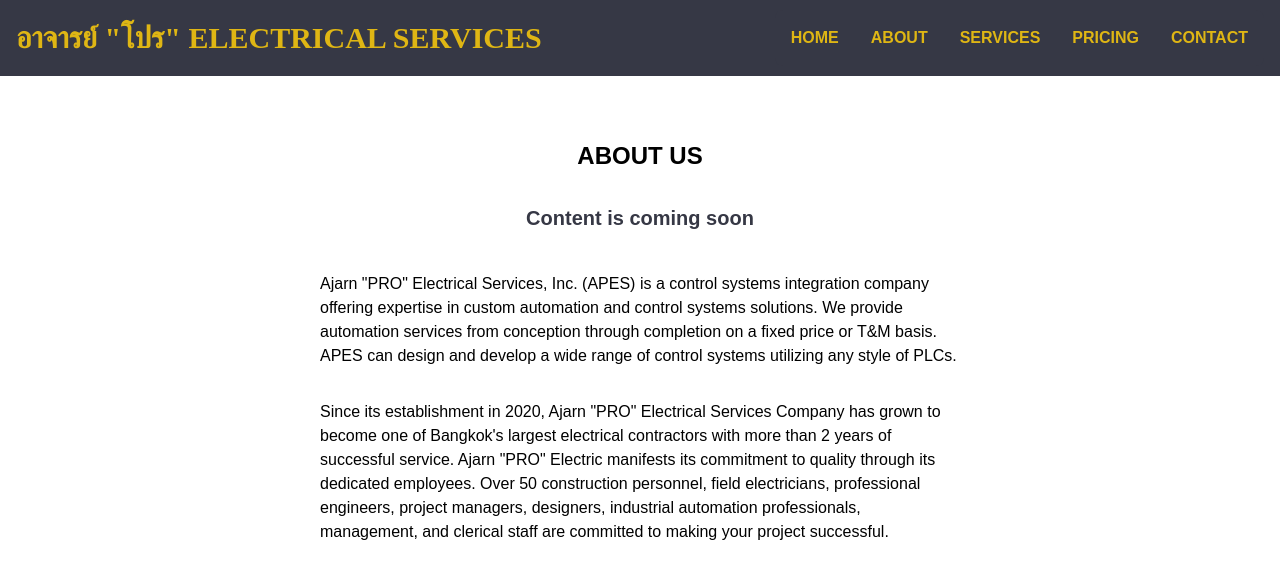
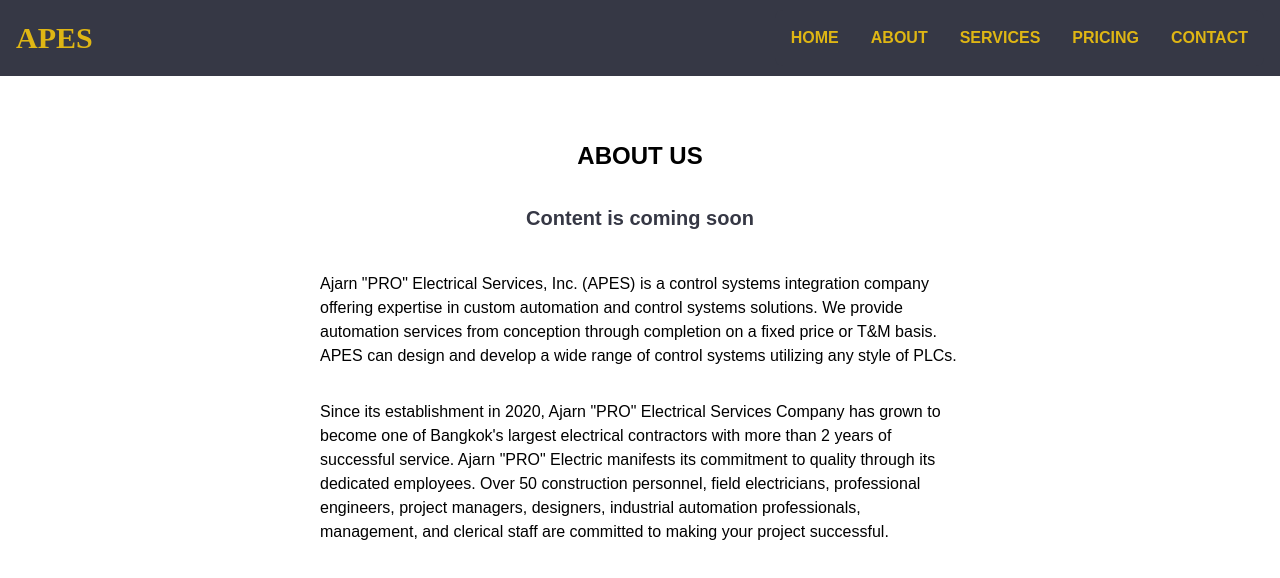
Before and after one commit to topkoong/ajarn-pro-electrical-services, a Next.js app: page /about in a window 1280 px wide. Shown: the top 578 px of the page. Built offline with nearby package versions, Linux system fonts and the light colour scheme.

Commit message:
Updated navbar brand

```diff
--- a/src/components/Navbar.tsx
+++ b/src/components/Navbar.tsx
@@ -10,7 +10,7 @@ const Navbar: FunctionComponent = () => {
         <div className='flex flex-wrap justify-between items-center mx-auto'>
           <Link href='/' className='flex items-center'>
             <span className='font-eqTH text-[#DFB614] self-center text-lg md:text-xl lg:text-2xl xl:text-3xl 2xl:text-4xl font-bold whitespace-nowrap uppercase'>
-              อาจารย์ &quot;โปร&quot; Electrical Services
+              APES
             </span>
           </Link>
           <button
```
